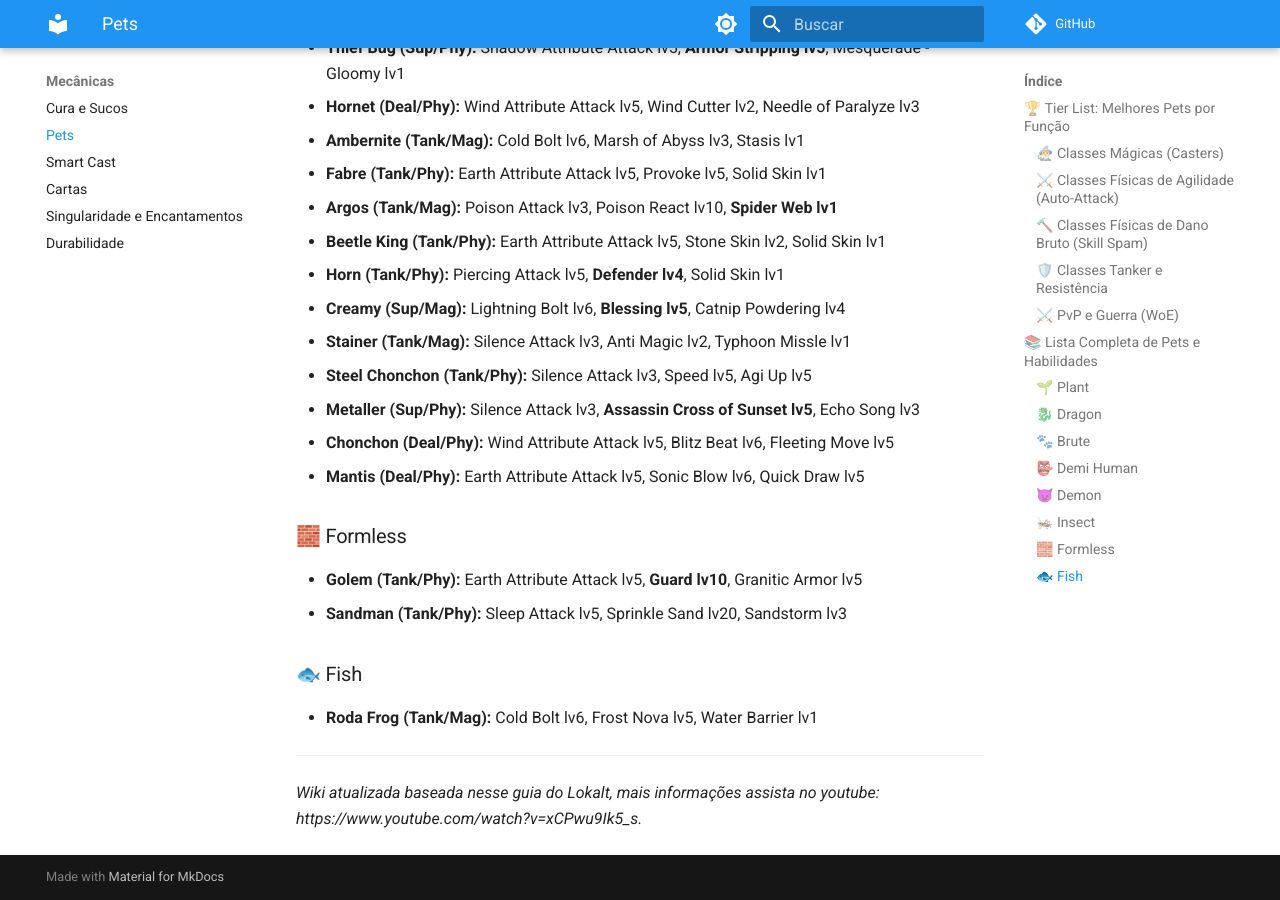
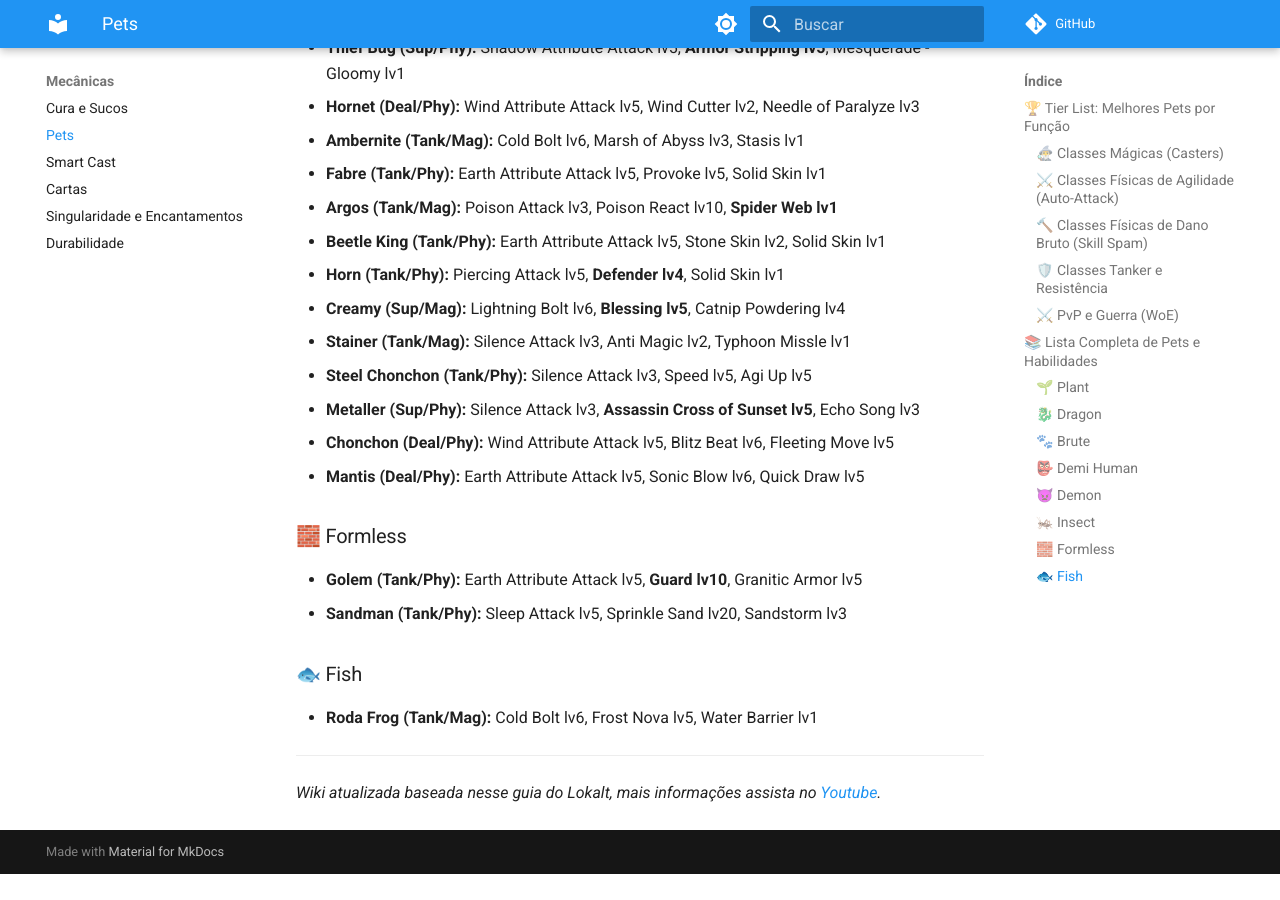
Before and after one commit to mythofyggdrasil/mythofyggdrasil.github.io, an MkDocs documentation site: the page built from docs/pets.md, in a window 1280 px wide and 900 px high, scrolled down 4028 px. Built offline with MkDocs 1.6.1 and Material for MkDocs 9.7.7, drawn with Linux system fonts in a browser that asks for light colours; comment, search, counter and statistics services are not loaded; after the commit the page ends 4902 px from its top, so only the background shows below that.

Commit message:
Update pets.md

```diff
--- a/docs/pets.md
+++ b/docs/pets.md
@@ -127,4 +127,4 @@ Abaixo você confere a lista técnica de todos os pets disponíveis e seus níve
 * **Roda Frog (Tank/Mag):** Cold Bolt lv6, Frost Nova lv5, Water Barrier lv1
 
 ---
-*Wiki atualizada baseada nesse guia do Lokalt, mais informações assista no youtube: https://www.youtube.com/watch?v=xCPwu9Ik5_s.*
+*Wiki atualizada baseada nesse guia do Lokalt, mais informações assista no [Youtube](https://www.youtube.com/watch?v=xCPwu9Ik5_s).*
```
